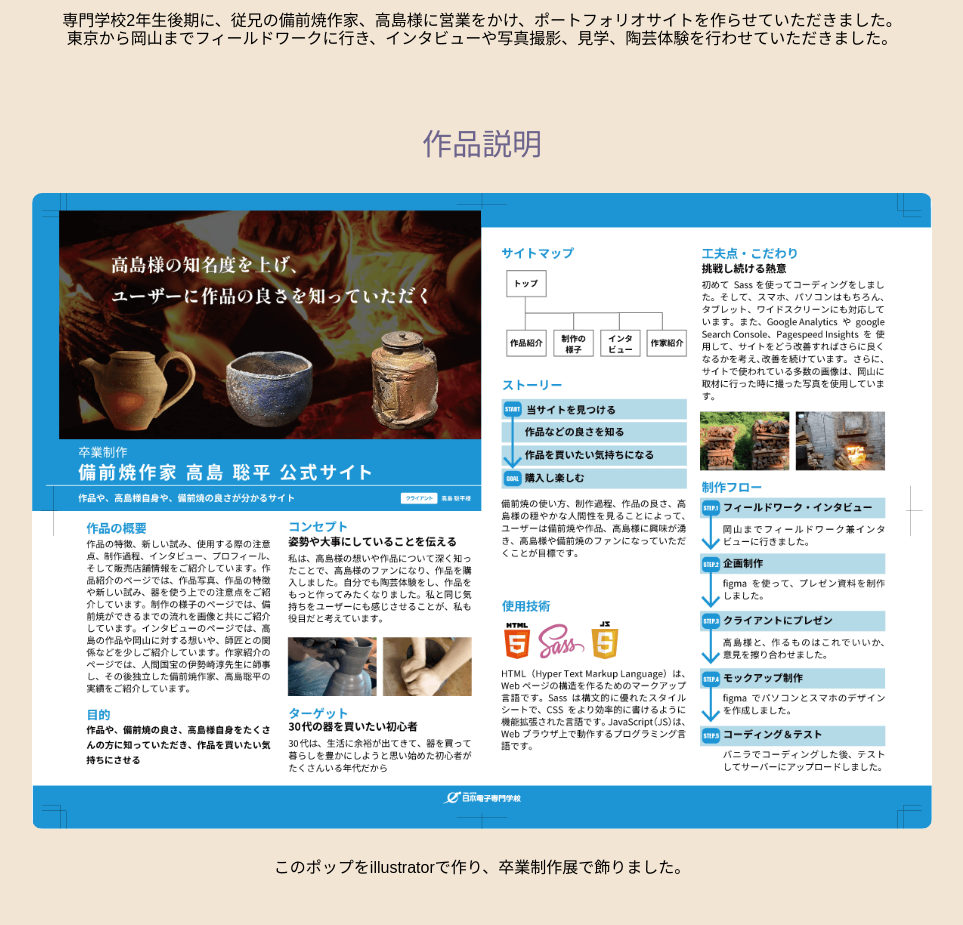
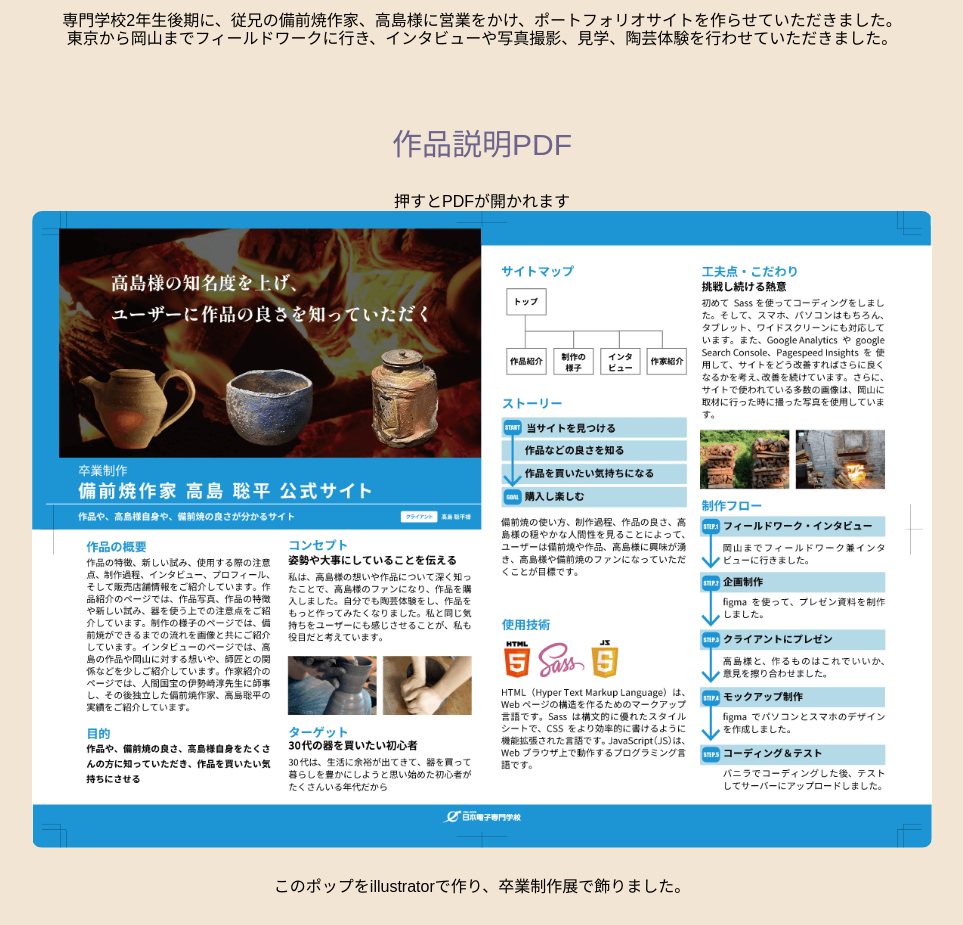
Before and after one commit to dcyurk/portforiosite, a plain HTML site: page bizenyaki.html in a window 1280 px wide. Shown: the part 840-1765 px from the top of the page, without its empty margins (158-1121 px from the left). Drawn offline with Linux system fonts and the light colour scheme.

Commit message:
説明文追加

```diff
--- a/bizenyaki.html
+++ b/bizenyaki.html
@@ -137,7 +137,8 @@
             <!-- ここまで概要 -->
             <!-- 作品説明 -->
             <h3 class="center marginTop80px marginBottom30px fontSize30px yamamotoanFont colorPurple">
-                作品説明</h3>
+                作品説明PDF</h3>
+            <p class="center yuuMinFont">押すとPDFが開かれます</p>
             <div class="center"><a class="hover" href="img/bizen_pop.pdf"><img class="bizen-setumei"
                         src="img/備前焼サイト説明.png" alt="備前焼サイト説明"></a></div>
             <div class="center">
```
